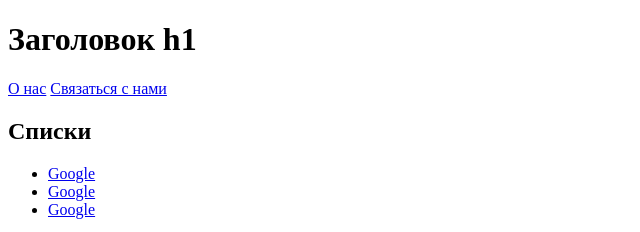
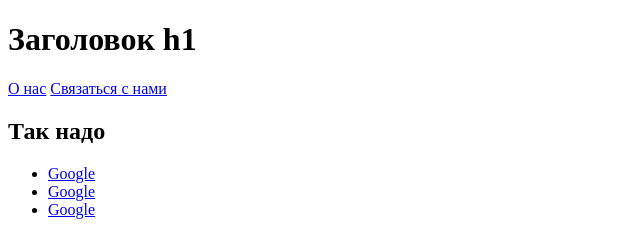
Before and after one commit to true-4/les-1, a plain HTML site: page index.html in a window 1280 px wide. Shown: the top 232 px of the page, 0-640 px from the left. Drawn offline with Linux system fonts and the light colour scheme.

Commit message:
chor: commit-2

```diff
--- a/index.html
+++ b/index.html
@@ -15,7 +15,8 @@
     </nav>
     <main>
         <section>
-            <h2>Списки</h2>
+
+            <h2>Так надо</h2>
             <ul>
                 <li><a href="https://google.com">Google</a></li>
                 <li><a href="https://google.com">Google</a></li>
```
